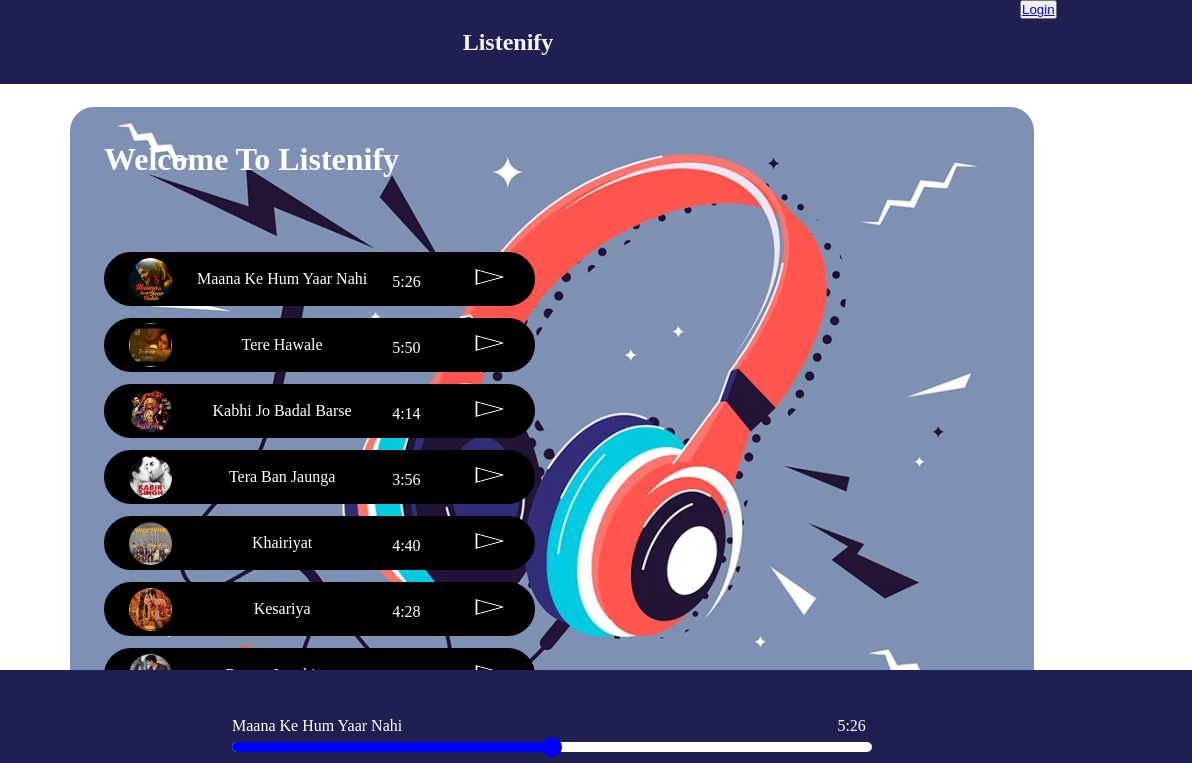
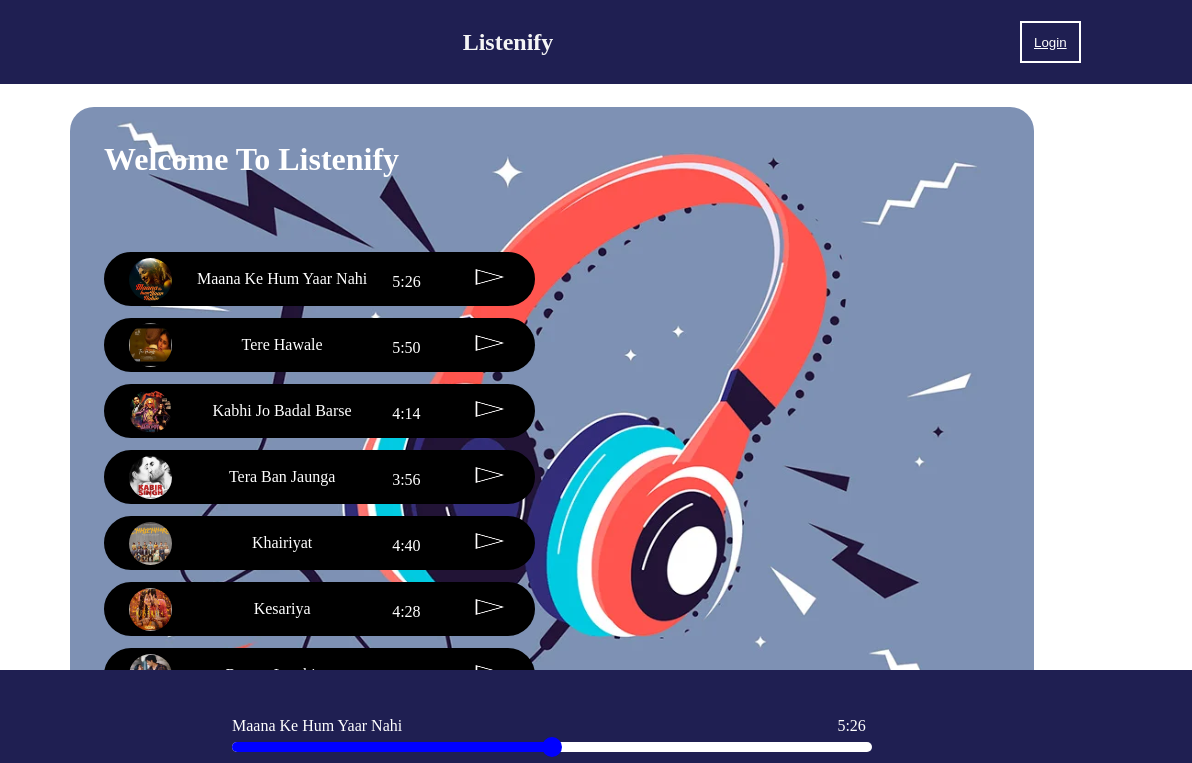
Before and after one commit to rounakdutta121/listenify, a plain HTML site: page index.html in a window 1280 px wide. Shown: the top 763 px of the page, 88-1280 px from the left. Drawn offline with Linux system fonts and the light colour scheme.

Commit message:
Update style.css

```diff
--- a/style.css
+++ b/style.css
@@ -160,3 +160,23 @@
     }
 
 }
+#login{
+    justify-content: center;
+    align-items: center;
+    height: inherit;
+    display: flex;
+    background-color: rgb(31, 31, 82);
+}
+.btn{
+    height: 50%;
+    background-color: rgb(31, 31, 82);
+    border: 2px solid white;
+    transition: all ease-in 1s;
+    padding: 0 12px;
+}
+.btn:hover{
+    height: 75%;
+}
+.btn  a{
+    color: white;
+}
```
